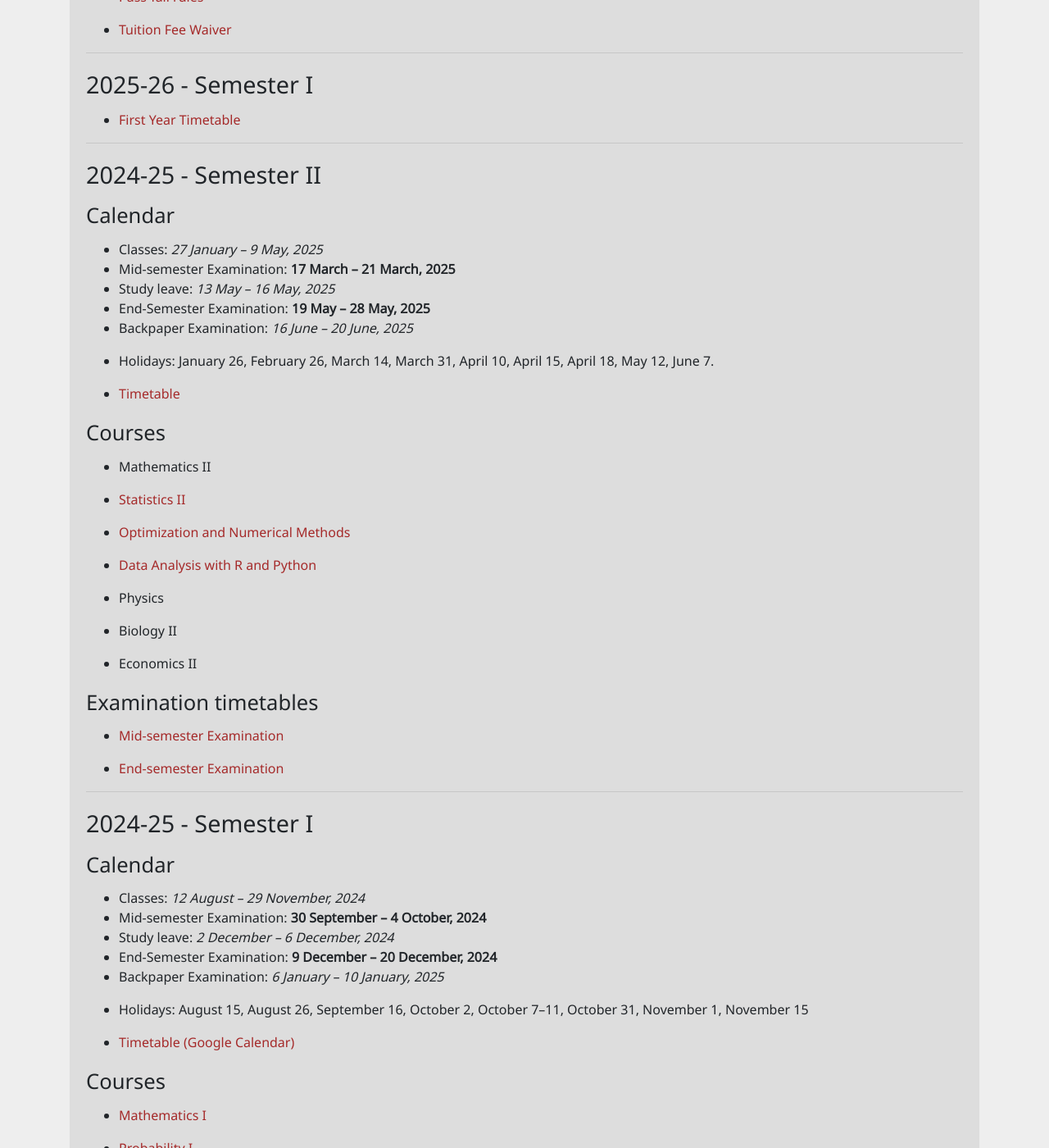
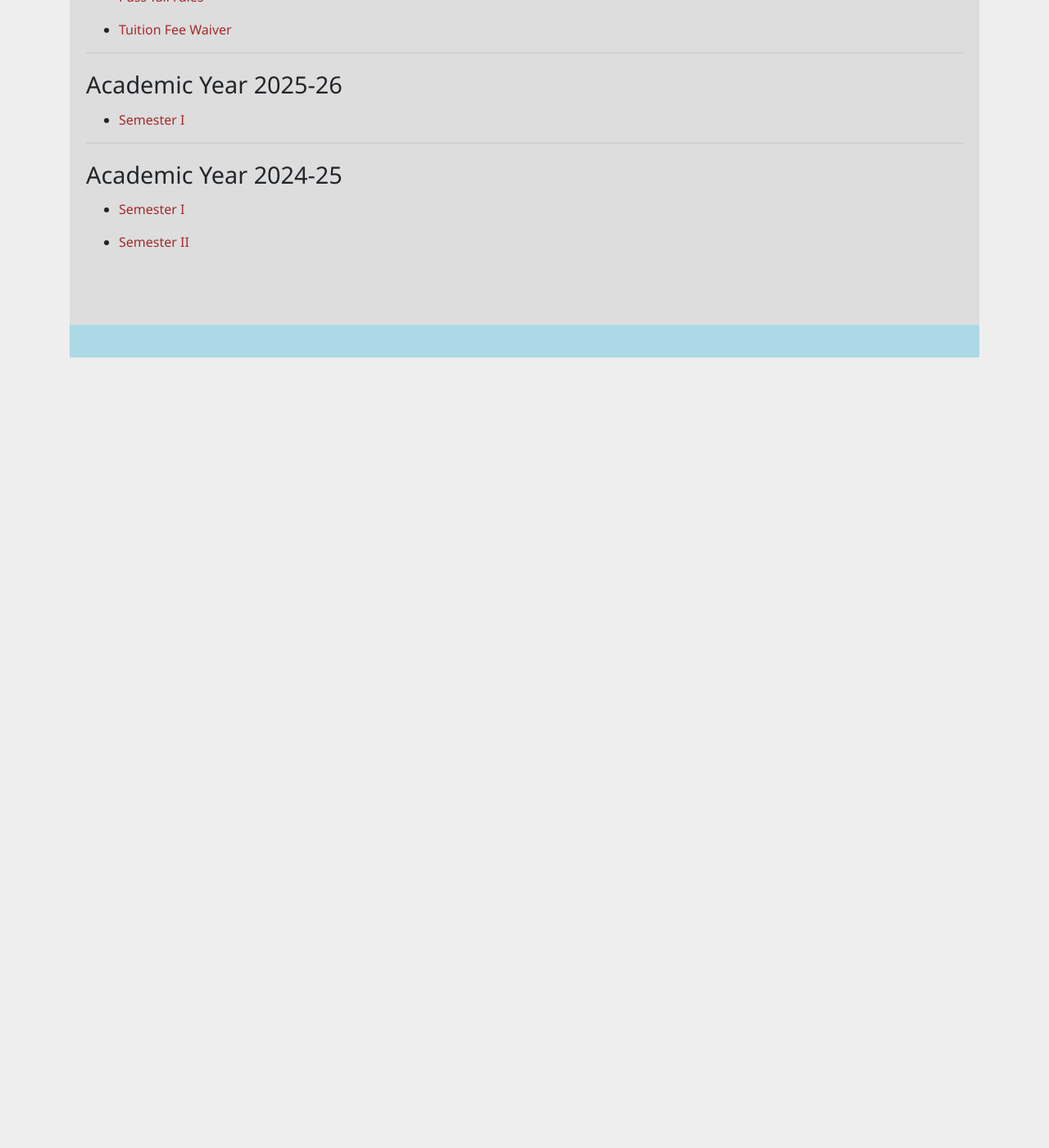
Before and after one commit to bsds-isi/bsds-isi.github.io, a Jekyll site: the page built from index.md, in a window 1280 px wide and 1400 px high, scrolled down 270 px. Shown: the whole window at 82% size. Built offline with Jekyll 4.4.1, drawn with Linux system fonts in a browser that asks for light colours; after the commit the page ends 900 px from its top, so only the background shows below that; some of the changed text lies outside the part shown.

Commit message:
restructure

```diff
--- a/_layouts/default.html
+++ b/_layouts/default.html
@@ -23,7 +23,7 @@
   <div class="container">
 
     <div class="header">
-      <h1 class="h1">{{ page.title }}</h1>
+      <h1 class="h1"><a href="/">{{ page.title }}</a></h1>
     </div>
 
     <main class="main">
--- a/index.md
+++ b/index.md
@@ -13,93 +13,25 @@ branches of sciences, with a solid knowledge and understanding of
 statistics and probability. Learn more about the course
 [here](https://www2.isical.ac.in/~deanweb/bsds.html).
 
-* [Course structure and syllabus](https://www2.isical.ac.in/~deanweb/BSDS-Curriculum-2025.pdf)
+* [Course structure and syllabus](/documents/BSDS-Curriculum-2025.pdf) [↗️](https://www2.isical.ac.in/~deanweb/BSDS-Curriculum-2025.pdf)
+
   <!-- https://www2.isical.ac.in/~deanweb/BSDS-Syllabus-Year-2024.pdf -->
 
 * [Pass-fail rules](https://www2.isical.ac.in/sites/default/files/pdf/BSDS-Pass-Fail-policy.pdf)
 
 * [Tuition Fee Waiver](fee-waiver.html)
 
-* * *
-# 2025-26 - Semester I
-
-
-* [First Year Timetable](documents/timetable-sem1-year1.pdf)
-
-***
-# 2024-25 - Semester II
-
-## Calendar
-
-* Classes: _27 January – 9 May, 2025_
-* Mid-semester Examination: __17 March – 21 March, 2025__
-* Study leave: _13 May – 16 May, 2025_
-* End-Semester Examination: __19 May – 28 May, 2025__
-* Backpaper Examination: _16 June – 20 June, 2025_
-
-* Holidays: January 26, February 26, March 14, March 31, April 10, April 15, April 18, May 12, June 7.
-
-* [Timetable](documents/timetable-sem2.pdf)
-
-## Courses
-
-* Mathematics II
-
-* [Statistics II](https://sites.google.com/view/mmukhopadhyay/home/teaching/statistics-ii-introduction-to-inference)
-
-* [Optimization and Numerical Methods](https://classroom.google.com/c/NzM2ODEzODk2OTUx)
-
-* [Data Analysis with R and Python](https://deepayan.github.io/BSDS/2025-01-DARP/)
-
-* Physics
-
-* Biology II
-
-* Economics II
-
-## Examination timetables
-
-* [Mid-semester Examination](documents/Sem2_midterm.pdf)
-
-* [End-semester Examination](documents/Final_schedule.pdf)
 
 * * *
 
+# Academic Year 2025-26
 
+* [Semester I](2025-26-semester-I/index.html)
 
-# 2024-25 - Semester I
+* * *
 
-## Calendar
+# Academic Year 2024-25
 
-* Classes: _12 August – 29 November, 2024_
-* Mid-semester Examination: __30 September – 4 October, 2024__
-* Study leave: _2 December – 6 December, 2024_
-* End-Semester Examination: __9 December – 20 December, 2024__
-* Backpaper Examination: _6 January – 10 January, 2025_
+* [Semester I](2024-25-semester-I/index.html)
 
-* Holidays: August 15, August 26, September 16, October 2, October 7–11, October 31, November 1, November 15
-
-* [Timetable](documents/timetable-week-3+.pdf) [(Google Calendar)](https://calendar.google.com/calendar/u/3?cid=MmE2ZjBiYTcwNzQxMjJlMzY2MjE0YTEwMzYzMmE0YmViZGZmNjM2M2EzZWEwYTk5YzM3NTI5ZDg0NDkxNjI4MkBncm91cC5jYWxlbmRhci5nb29nbGUuY29t)
-
-
-## Courses
-
-* [Mathematics I](https://sites.google.com/view/parthanilroy/home/teaching/mathematics-i)
-
-* [Probability I](https://www.isid.ac.in/~antar/Teaching/Fall-2024/)
-
-* [Statistics I](https://deepayan.github.io/BSDS/2024-01-DE/)
-
-* [Introduction to Computing](https://www.isical.ac.in/~malaybhattacharyya/Courses/In2Comp/Fall2024)
-
-* Earth System Sciences
-
-* Biology I
-
-* Economics I
-
-## Examination timetables
-
-* [Mid-semester Examination](documents/2024-25-semester-I/midsem-exam.pdf)
-
-* [End-semester Examination](documents/2024-25-semester-I/endsem-exam.pdf)
+* [Semester II](2024-25-semester-II/index.html)
```
Also changed, not shown: 2024-25-semester-I/index.md (added, +44 -0 lines), 2024-25-semester-II/index.md (added, +44 -0 lines), 2025-26-semester-I/index.md (added, +56 -0 lines), 16 other files.
